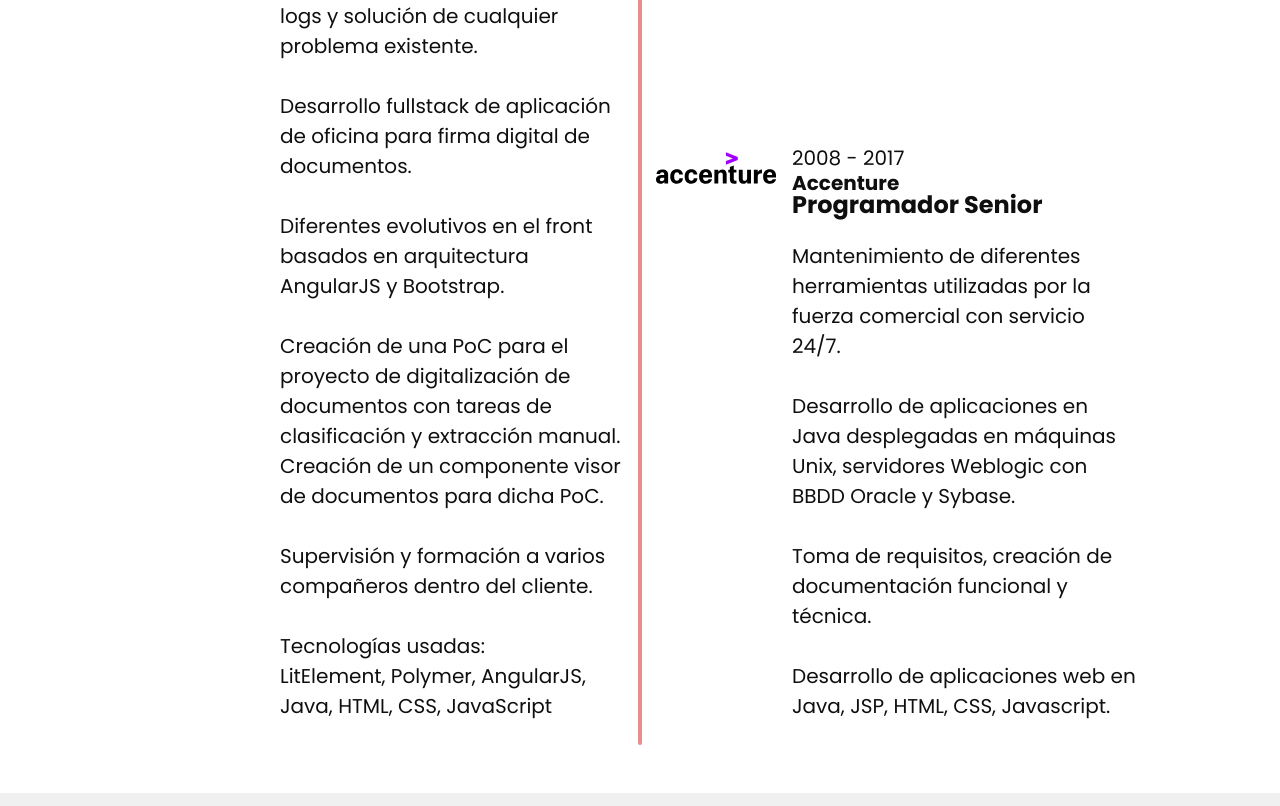
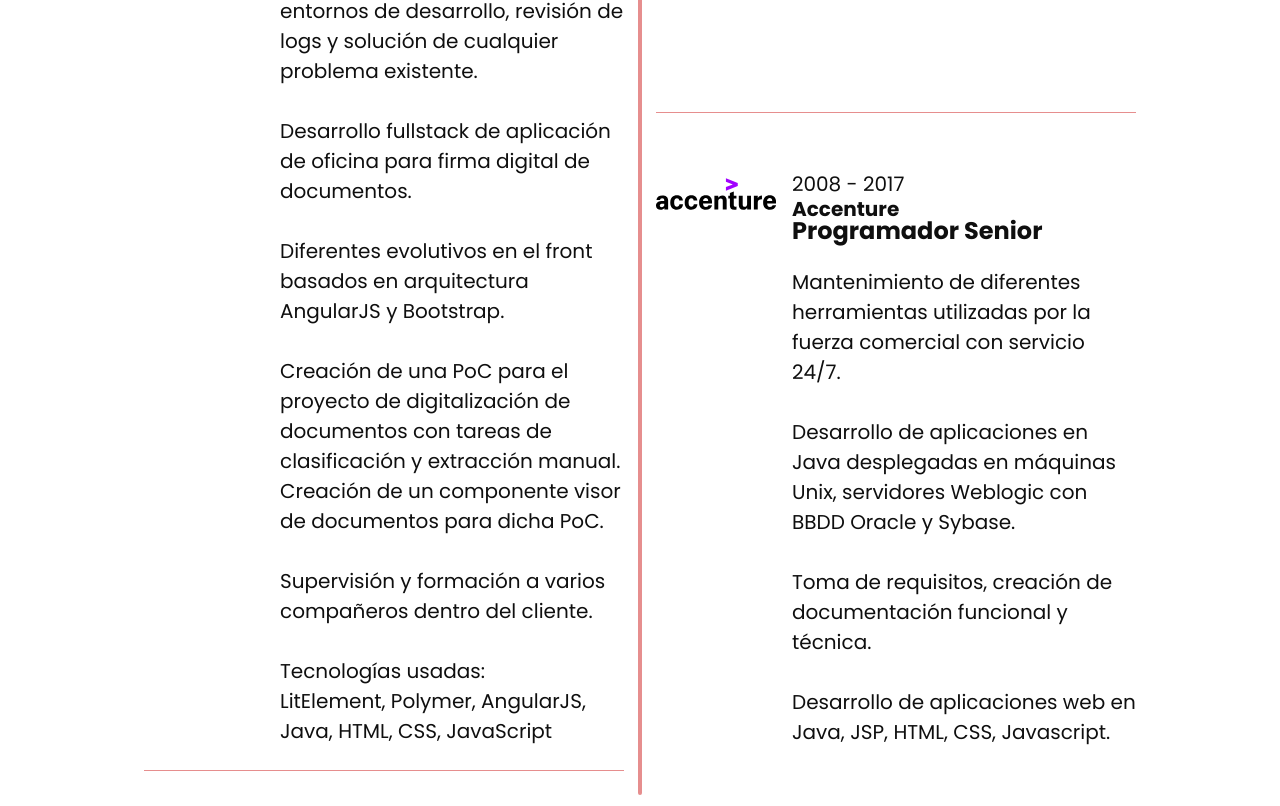
Before and after one commit to achamorro-dev/albertochamorro.dev, an Astro site: page /about-me in a window 1280 px wide. Shown: the part 3454-4260 px from the top of the page. Built offline with nearby package versions, Linux system fonts and the light colour scheme; Astro itself is replaced by a stand-in of ours.

Commit message:
feat: add spacing to the timeline items on mobile

```diff
--- a/src/components/about-me/introduction/introduction.astro
+++ b/src/components/about-me/introduction/introduction.astro
@@ -4,7 +4,7 @@ import MeImage from '../../../assets/other-me.jpeg';
 ---
 <article class="introduction">
   <h1>Sobre mí</h1>
-  <Image src={MeImage} alt="Foto mía sonriendo en Valencia delante de la Ciudad de las Artes y las Ciencias" class="me-image" format="avif" loading={'eager'} densities={[1, 2]} />
+  <Image src={MeImage} alt="Foto mía sonriendo en Valencia delante de la Ciudad de las Artes y las Ciencias" class="me-image" format="avif" densities={[1, 2]} />
   <p>¡Hola! Soy Alberto Chamorro y actualmente trabajo como Frontend Developer en <a href="https://autentia.com/" target="_blank" rel="nofollow noreferrer" aria-label="autentia">@autentia</a> principalmente con tecnologías JavaScript como Angular y React pero siempre con TypeScript. También a nivel personal investigo sobre Astro y utilizo Flutter para desarrollar aplicaciones multiplataforma para iOS y Android.</p>
   <p>Me considero alguien abierto y siempre dispuesto a ayudar a quien lo necesite, sin ningún problema para trabajar en equipo. Con muchas ganas de aprender y de avanzar en mi carrera profesional como desarrollador probando nuevos avances o adoptando nuevas tecnologías siempre con sentido.</p>
   <p>En mi blog escribo artículos para poder compartir lo que aprendo en mi día a día y que espero pueda servir a más gente.</p>
--- a/src/components/about-me/timeline/timeline.astro
+++ b/src/components/about-me/timeline/timeline.astro
@@ -38,6 +38,16 @@ works.sort((a,b) => {
 
   }
 
+  .timeline .timeline-grid-item {
+    margin-bottom: var(--size-6);
+    border-bottom: 1px solid var(--secondary-color-100);
+  }
+
+  .timeline .timeline-grid-item:last-child {
+    border-bottom: none;
+  }
+
+
   @media (min-width: 768px) {
     .timeline-grid {
       display: grid;
```
